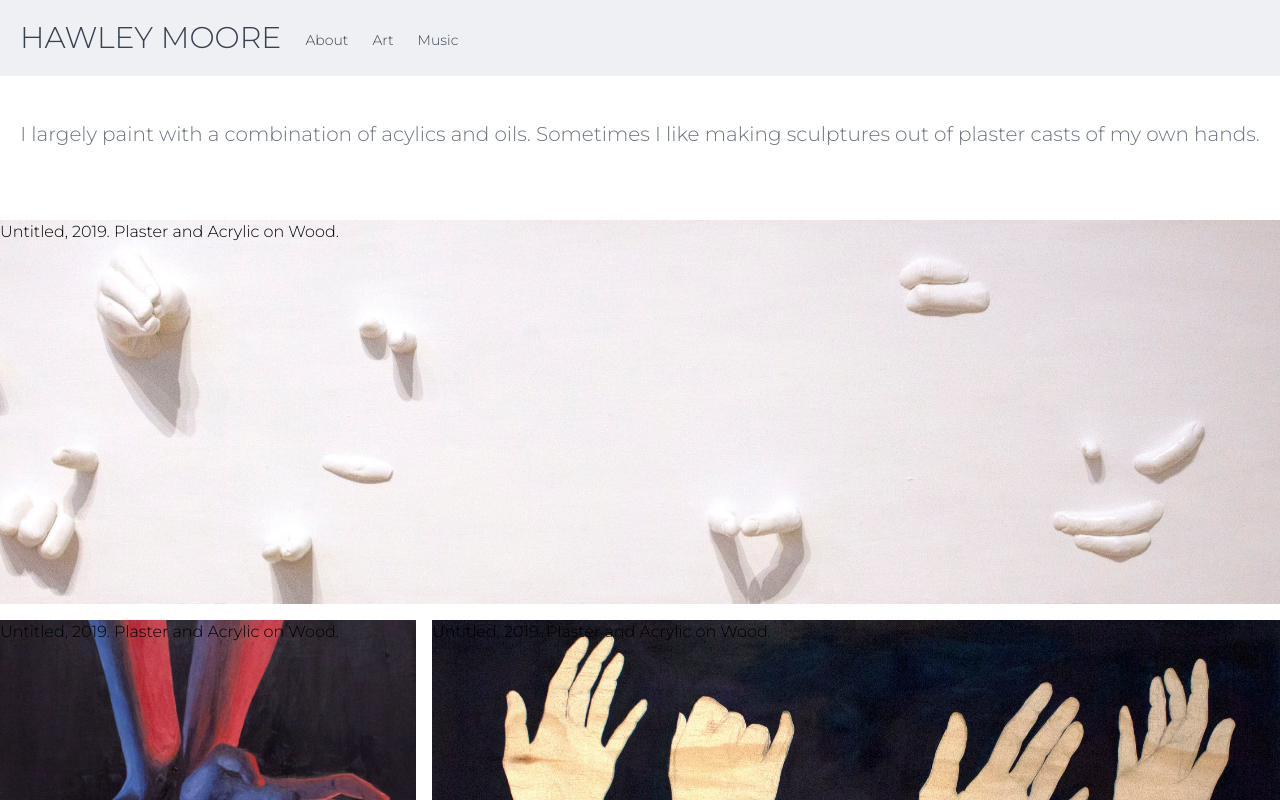
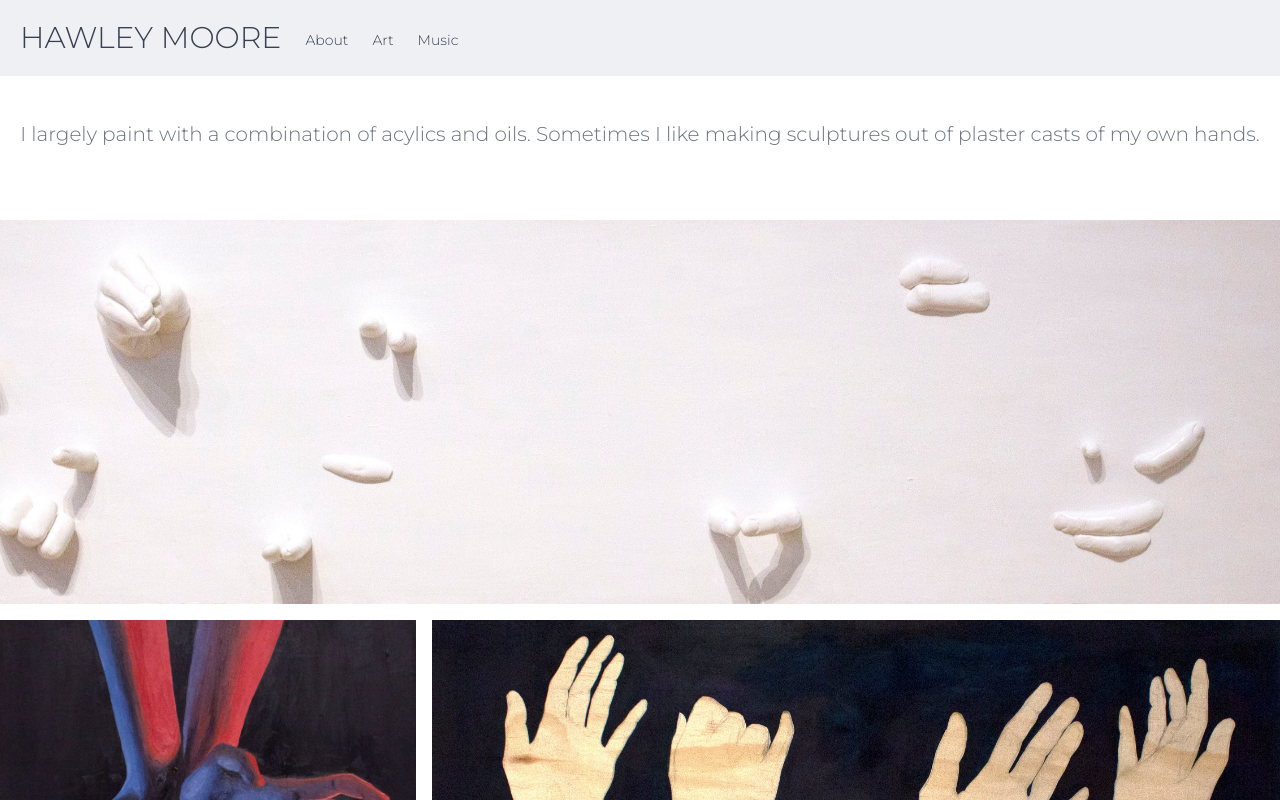
Before and after one commit to hawleym/personal-site, a Next.js app: page /art in a window 1280 px wide. Shown: the top 800 px of the page. Built offline with nearby package versions, Linux system fonts and the light colour scheme.

Commit message:
updates hover

```diff
--- a/pages/art.js
+++ b/pages/art.js
@@ -8,29 +8,29 @@ const images = [
   },
   {
     path: 12,
-    description: 'Untitled, 2019. Plaster and Acrylic on Wood.',
+    description: 'Untitled, 2019. Oil and Acrylic on Wood.',
     y: 4,
   },
   {
     path: 9,
-    description: 'Untitled, 2019. Plaster and Acrylic on Wood.',
+    description: 'Untitled, 2019. Oil and Acrylic on Wood.',
     x: 4,
   },
   {
     path: 2,
-    description: 'Untitled, 2019. Plaster and Acrylic on Wood.',
+    description: 'Untitled, 2019. Oil and Acrylic on Wood.',
   },
   {
     path: 8,
-    description: 'Untitled, 2019. Plaster and Acrylic on Wood.',
+    description: 'Untitled, 2019. Acrylic on Wood.',
   },
   {
     path: 7,
-    description: 'Untitled, 2019. Plaster and Acrylic on Wood.',
+    description: 'Untitled, 2019. Plaster and Acrylic.',
   },
   {
     path: 3,
-    description: 'Untitled, 2019. Plaster and Acrylic on Wood.',
+    description: 'Untitled, 2019. Oil and Acrylic on Wood.',
   },
   {
     path: 4,
@@ -64,9 +64,11 @@ const displayImage = (props) => (
     } w-full h-96 min-h-full bg-cover bg-center flex-grow`}
     style={{ backgroundImage: `url(/images/art/${props.path}.jpg)` }}
   >
-    <a href={`/images/art/${props.path}.jpg`} title={props.description}>
-      {props.description}
-    </a>
+    <div className="opacity-0 hover:opacity-100 w-full h-full bg-white bg-opacity-50">
+        <a href={`/images/art/${props.path}.jpg`} title={props.description}>
+        {props.description}
+        </a>
+    </div>
   </div>
 );
 
```
